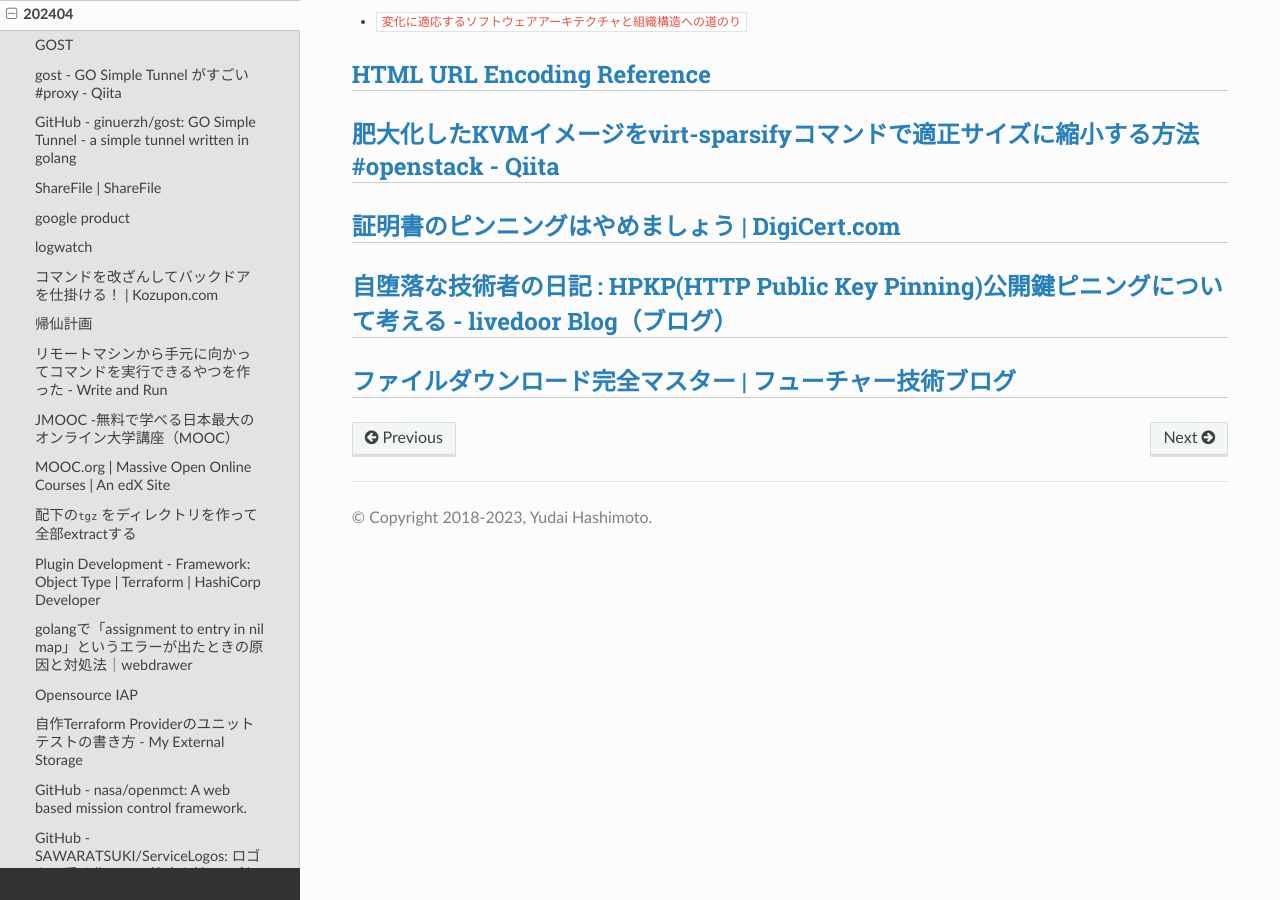
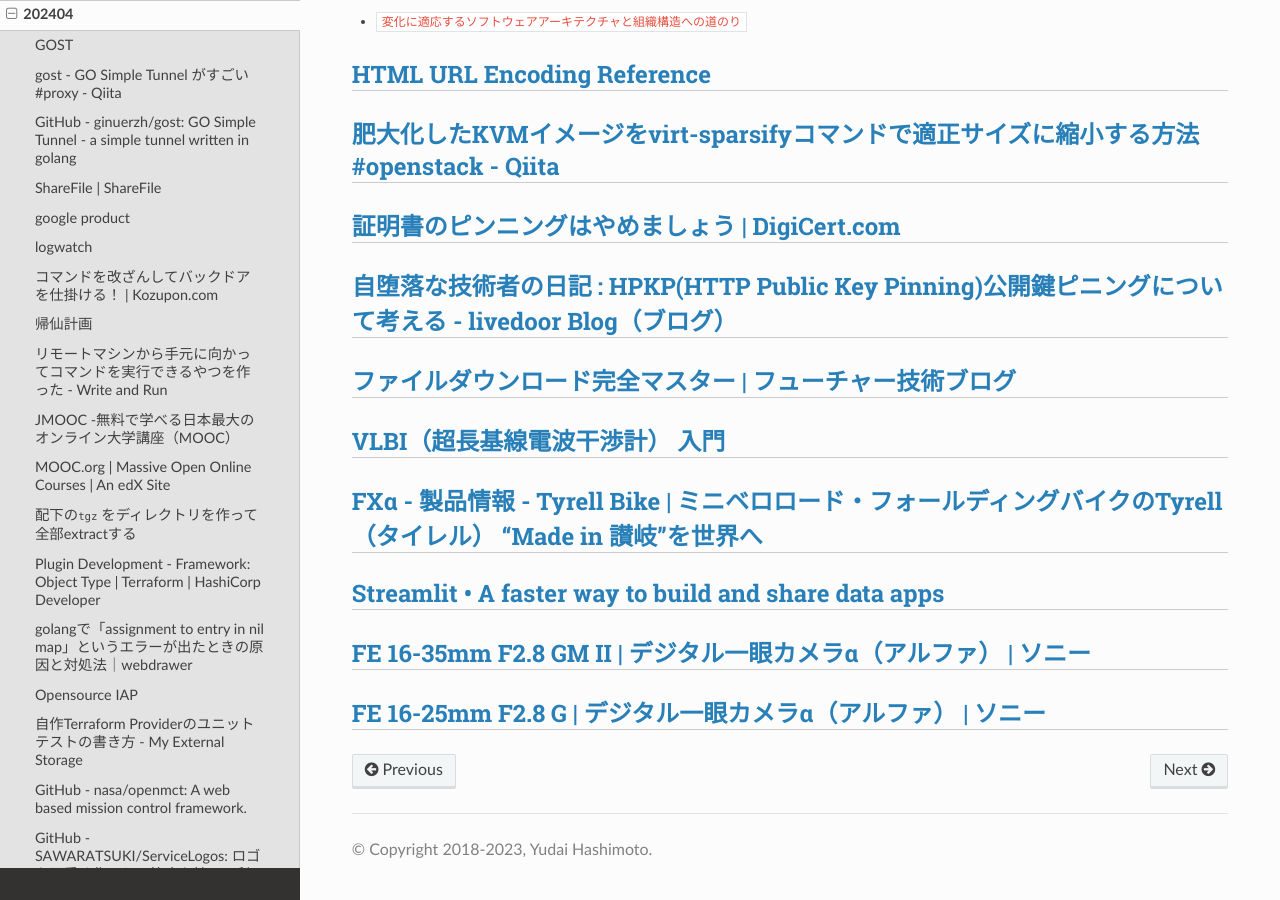
Before and after one commit to jp7fkf/JP7FKF-Warehouse, a Sphinx documentation site: the page built from source/dialy/202404.md, in a window 1280 px wide and 900 px high, scrolled down 3440 px. Built offline with Sphinx 7.4.7 and the Read the Docs theme 2.0.0, drawn with Linux system fonts in a browser that asks for light colours.

Commit message:
2024-05-02 13:10:02 JST

```diff
--- a/source/dialy/202404.md
+++ b/source/dialy/202404.md
@@ -120,3 +120,13 @@ git rev-parse --short HEAD
 ## [自堕落な技術者の日記 : HPKP(HTTP Public Key Pinning)公開鍵ピニングについて考える - livedoor Blog（ブログ）](http://blog.livedoor.jp/k_urushima/archives/1811745.html)
 
 ## [ファイルダウンロード完全マスター | フューチャー技術ブログ](https://future-architect.github.io/articles/20220621a/)
+
+## [VLBI（超長基線電波干渉計） 入門](https://www2.nict.go.jp/sts/stmg/ivstdc/siryou/2010/KokudoKotsuDai/VLBI_20100701.pdf)
+
+## [FXα - 製品情報 - Tyrell Bike | ミニベロロード・フォールディングバイクのTyrell（タイレル） “Made in 讃岐”を世界へ](https://www.tyrellbike.com/products/fxa/)
+
+## [Streamlit • A faster way to build and share data apps](https://streamlit.io/)
+
+## [FE 16-35mm F2.8 GM II | デジタル一眼カメラα（アルファ） | ソニー](https://www.sony.jp/ichigan/products/SEL1635GM2/)
+
+## [FE 16-25mm F2.8 G | デジタル一眼カメラα（アルファ） | ソニー](https://www.sony.jp/ichigan/products/SEL1625G/)
```
